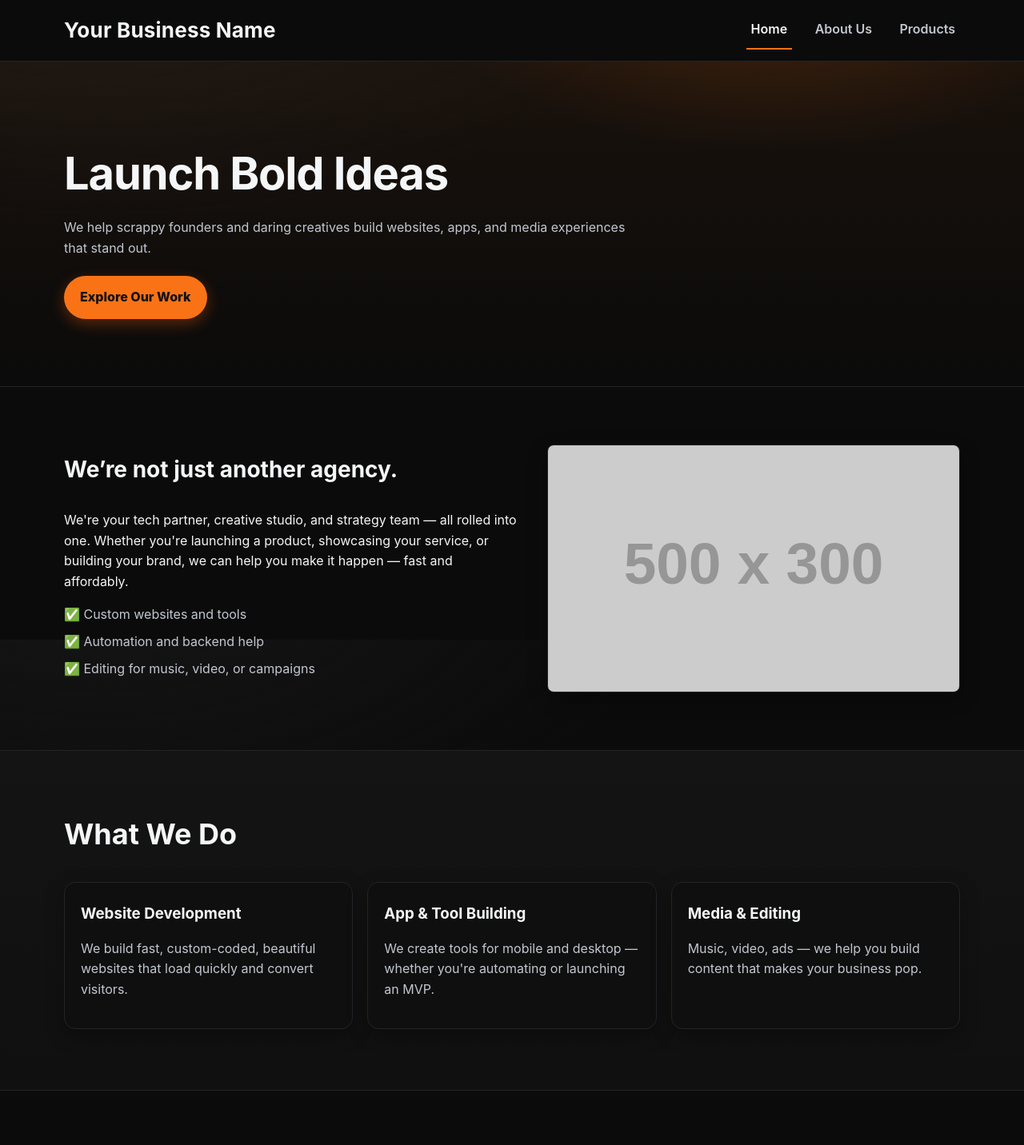
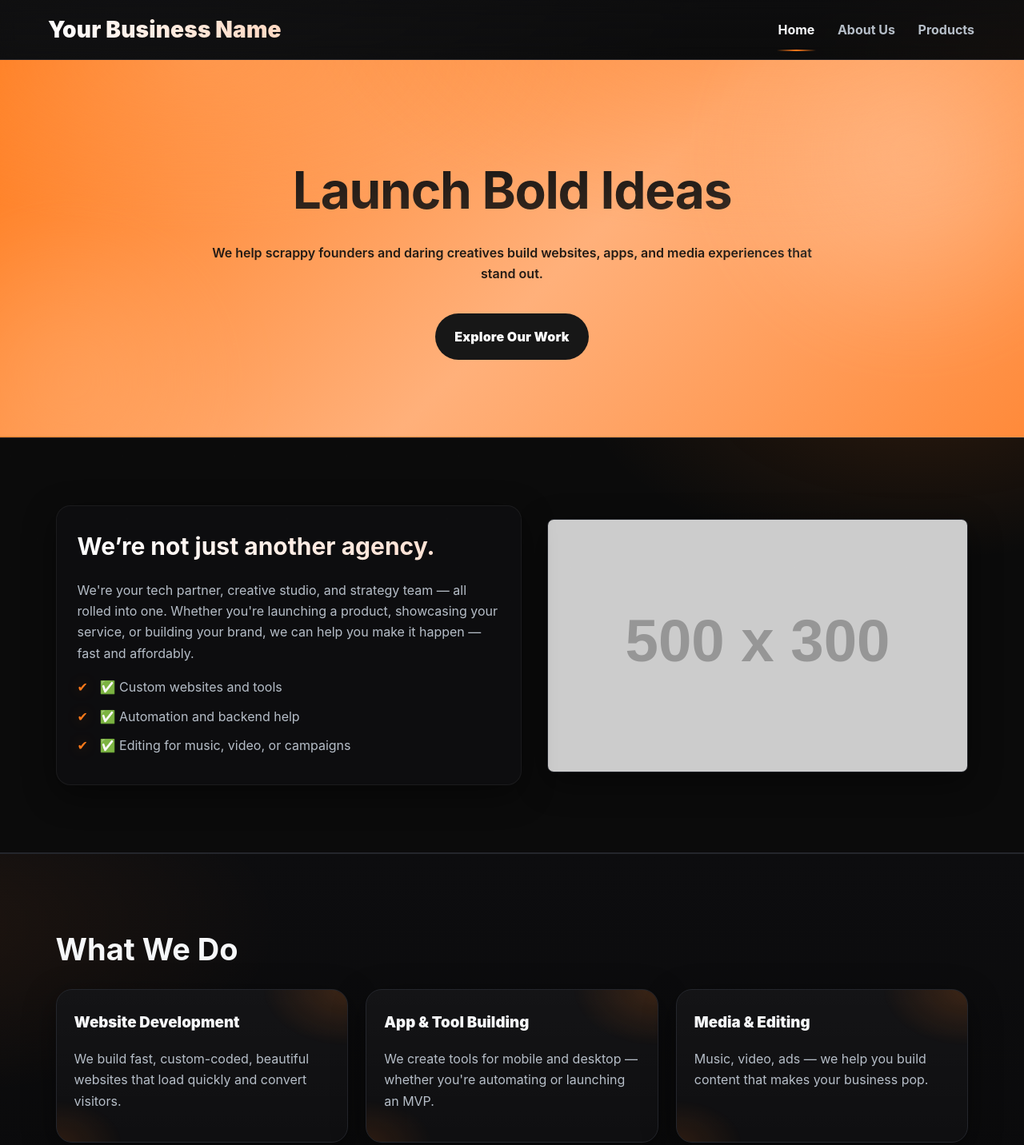
Before and after one commit to will292929/test2, a plain HTML site: page index.html in a window 1280 px wide. Shown: the top 1432 px of the page at 80% size. Drawn offline with Linux system fonts and the light colour scheme; placeholder pictures from the web are drawn by us.

Commit message:
Update style.css

```diff
--- a/style/style.css
+++ b/style/style.css
@@ -1,260 +1,347 @@
 /* =========================================================
-   Vanguard Orange/Black Theme — style.css
-   Opinionated: crisp contrast, roomy spacing, zero fluff.
-   ---------------------------------------------------------
-   Color system
-   --bg........ page background (near-black)
-   --surface... section/card surfaces
-   --text...... primary text
-   --muted..... secondary text
-   --brand..... primary brand orange
-   --brand-600. hover orange
-   --brand-700. pressed/or focus ring tint
-   --border.... subtle lines
+   2025 Ornate Orange/Black Theme — drop-in for your HTML
+   Keeps your class names. Adds glass, gradients, grain,
+   glowing accents, and refined motion.
    ======================================================= */
 
-:root {
-  --bg: #0b0b0b;
-  --surface: #141414;
-  --text: #f5f6f7;
-  --muted: #c2c7cf;
-  --brand: #f97316;    /* orange 500 */
-  --brand-600: #ea580c;/* orange 600 */
-  --brand-700: #c2410c;/* orange 700 */
-  --border: #222428;
-  --radius: 14px;
-  --shadow-1: 0 8px 24px rgba(0,0,0,.3);
-  --shadow-2: 0 14px 40px rgba(0,0,0,.45);
+/* ---------- Design Tokens ---------- */
+:root{
+  --bg: #0b0b0b;               /* page background */
+  --panel: #0f0f11;            /* deep panel */
+  --glass: rgba(18,18,20,.55); /* glass surface */
+  --text: #f6f7f9;
+  --muted: #b6bec8;
+  --brand: #ff7a1a;            /* vibrant orange */
+  --brand-600: #f4680a;
+  --brand-700: #d15406;
+  --brand-900: #6a2b01;
+  --line: #24262c;             /* hairline stroke */
+  --radius: 18px;
+  --ring: 0 0 0 4px rgba(255,122,26,.22);
+  --shadow-1: 0 12px 40px rgba(0,0,0,.45);
+  --shadow-2: 0 28px 80px rgba(0,0,0,.55);
+  --blur: blur(10px);
 }
 
-/* Base reset */
-* { box-sizing: border-box; }
-html, body { height: 100%; }
-body {
-  margin: 0;
-  font: 16px/1.6 Inter, ui-sans-serif, system-ui, -apple-system, Segoe UI, Roboto, "Helvetica Neue", Arial, "Apple Color Emoji","Segoe UI Emoji";
-  color: var(--text);
-  background: radial-gradient(1200px 600px at 10% -10%, #161616 0%, transparent 60%), var(--bg);
-  -webkit-font-smoothing: antialiased;
-  -moz-osx-font-smoothing: grayscale;
+/* ---------- Base ---------- */
+*{ box-sizing: border-box; }
+html, body{ height:100%; }
+body{
+  margin:0;
+  font:16px/1.65 Inter, ui-sans-serif, system-ui, -apple-system, Segoe UI, Roboto, Arial;
+  color:var(--text);
+  background:
+    radial-gradient(1200px 600px at 15% -10%, #151517 0%, transparent 60%),
+    radial-gradient(900px 420px at 120% 10%, rgba(255,122,26,.08), transparent 60%),
+    var(--bg);
+  -webkit-font-smoothing:antialiased;
+  -moz-osx-font-smoothing:grayscale;
 }
 
-img { max-width: 100%; display: block; }
-a { color: var(--brand); text-decoration: none; }
-a:hover { text-decoration: underline; }
-
-/* Layout utilities */
-.container {
-  width: min(1120px, 92%);
-  margin: 0 auto;
-}
-.section-pad { padding: 72px 0; }
-@media (max-width: 768px) {
-  .section-pad { padding: 56px 0; }
+/* Subtle grain overlay (no image) */
+body::after{
+  content:"";
+  position:fixed; inset:-1px;
+  pointer-events:none;
+  background:
+    radial-gradient(1px 1px at 10% 8%, rgba(255,255,255,.07) 1px, transparent 1px),
+    radial-gradient(1px 1px at 30% 22%, rgba(255,255,255,.06) 1px, transparent 1px),
+    radial-gradient(1px 1px at 55% 18%, rgba(255,255,255,.05) 1px, transparent 1px),
+    radial-gradient(1px 1px at 80% 25%, rgba(255,255,255,.06) 1px, transparent 1px);
+  background-size: 140px 140px, 160px 160px, 180px 180px, 200px 200px;
+  mix-blend-mode: soft-light;
+  opacity:.35;
 }
 
-/* Header */
-.site-header {
-  position: sticky;
-  top: 0;
-  z-index: 50;
-  background: rgba(12,12,12,.9);
-  backdrop-filter: blur(8px);
-  border-bottom: 1px solid var(--border);
+/* Links */
+a{ color: var(--brand); text-decoration: none; }
+a:hover{ text-decoration: underline; }
+img{ max-width: 100%; display:block; }
+
+/* Containers */
+.container{ width:min(1160px, 92%); margin:0 auto; }
+
+/* ---------- Header (glass + neon underline) ---------- */
+.site-header{
+  position:sticky; top:0; z-index:100;
+  backdrop-filter: var(--blur);
+  background: linear-gradient(180deg, rgba(15,15,16,.65), rgba(15,15,16,.35));
+  border-bottom:1px solid var(--line);
 }
-.header-flex {
-  display: grid;
-  grid-template-columns: 1fr auto;
-  align-items: center;
-  gap: 16px;
-  padding: 14px 0;
+.header-flex{
+  display:grid; grid-template-columns:1fr auto; gap:20px; align-items:center;
+  padding:14px 0;
 }
-.logo {
-  margin: 0;
-  font-size: clamp(20px, 2.2vw, 26px);
+.logo{
+  margin:0;
+  font-weight: 900;
   letter-spacing: .2px;
+  font-size: clamp(22px, 2.4vw, 28px);
+  background: linear-gradient(90deg, #fff, #ffd7bf 35%, #fff);
+  -webkit-background-clip: text; background-clip: text; color: transparent;
 }
-nav a {
-  display: inline-block;
-  margin-left: 18px;
-  padding: 10px 6px;
-  color: var(--muted);
-  font-weight: 600;
-  border-bottom: 2px solid transparent;
-  transition: color .18s ease, border-color .18s ease;
+.site-header nav a{
+  position:relative;
+  display:inline-block;
+  margin-left:20px; padding:10px 2px;
+  color:var(--muted); font-weight:700;
+  transition: color .2s ease;
 }
-nav a:hover { color: var(--text); border-color: #2a2a2a; }
-nav a.active {
-  color: var(--text);
-  border-color: var(--brand);
+.site-header nav a::after{
+  content:"";
+  position:absolute; left:0; right:0; bottom:-4px; height:2px;
+  background: linear-gradient(90deg, transparent, var(--brand), transparent);
+  transform: scaleX(0); transform-origin: 50% 100%;
+  transition: transform .25s ease;
+}
+.site-header nav a:hover{ color:var(--text); }
+.site-header nav a:hover::after{ transform: scaleX(1); }
+.site-header nav a.active{
+  color:var(--text);
+}
+.site-header nav a.active::after{
+  transform: scaleX(1);
 }
 
-/* Hero */
-.hero-section {
-  position: relative;
-  padding: 96px 0 84px;
-  background:
-    radial-gradient(700px 320px at 75% -20%, rgba(249,115,22,.18), transparent 60%),
-    linear-gradient(180deg, rgba(249,115,22,.06), rgba(0,0,0,0));
-  border-bottom: 1px solid var(--border);
+/* ---------- Layout Helpers ---------- */
+.two-column{
+  display:grid; gap: 2rem;
+  grid-template-columns: 1.05fr .95fr;
+  align-items:center;
 }
-.hero-section h2 {
-  margin: 0 0 10px;
-  font-size: clamp(34px, 4.6vw, 56px);
-  letter-spacing: -0.02em;
+@media (max-width: 980px){
+  .two-column{ grid-template-columns: 1fr; }
 }
-.hero-section p {
-  color: var(--muted);
-  max-width: 720px;
-  margin: 0 0 22px;
-}
-.btn-primary,
-.btn-secondary {
-  display: inline-block;
-  padding: 12px 18px;
-  font-weight: 800;
+
+/* ---------- Buttons (conic border, glow) ---------- */
+.btn-primary, .btn-secondary{
+  position:relative;
+  display:inline-block;
+  font-weight:900; letter-spacing:.2px;
+  padding:14px 22px;
   border-radius: 999px;
   border: 2px solid transparent;
-  text-decoration: none;
-  transition: transform .06s ease, box-shadow .2s ease, background-color .18s ease, border-color .18s ease;
+  transition: transform .08s ease, box-shadow .25s ease, background-color .2s ease, border-color .2s ease;
+  text-decoration:none;
 }
-.btn-primary {
-  background: var(--brand);
-  color: #111;
-  box-shadow: 0 6px 18px rgba(234,88,12,.35);
+.btn-primary{
+  background: linear-gradient(180deg, var(--brand), #ff8e3a);
+  color:#141414;
+  box-shadow: 0 8px 26px rgba(255,122,26,.35);
 }
-.btn-primary:hover { background: var(--brand-600); transform: translateY(-1px); }
-.btn-primary:active { transform: translateY(0); }
-.btn-primary:focus-visible { outline: 3px solid var(--brand-700); outline-offset: 3px; }
+.btn-primary:hover{ transform: translateY(-1px); box-shadow: 0 14px 36px rgba(255,122,26,.45); }
+.btn-primary:active{ transform: translateY(0); }
+.btn-primary:focus-visible{ outline:none; box-shadow: var(--ring); }
 
-.btn-secondary {
-  background: transparent;
+.btn-secondary{
+  background: rgba(255,255,255,.02);
   color: var(--text);
-  border-color: var(--brand);
+  border-color: transparent;
 }
-.btn-secondary:hover {
-  background: rgba(249,115,22,.14);
-  border-color: var(--brand-600);
+.btn-secondary::before{
+  content:"";
+  position:absolute; inset: -2px;
+  border-radius: inherit;
+  background:
+    conic-gradient(from 180deg at 50% 50%, transparent, rgba(255,122,26,.6), transparent 40%);
+  filter: blur(6px);
+  opacity:.6; z-index:-1;
+}
+.btn-secondary:hover{
+  background: rgba(255,122,26,.12);
 }
 
-/* Intro */
-.intro-section { padding: 72px 0; }
-.two-column {
-  display: grid;
-  grid-template-columns: 1.05fr .95fr;
-  gap: 34px;
-  align-items: center;
+/* ---------- Hero (mesh gradient + floating orbs) ---------- */
+.hero-section{
+  position: relative;
+  text-align: center;
+  padding: 110px 20px 96px;
+  color: #0e0e0e;
+  background:
+    radial-gradient(950px 450px at 75% -10%, rgba(255,122,26,.35), transparent 60%),
+    radial-gradient(800px 360px at 20% 0%, rgba(255,178,122,.35), transparent 60%),
+    linear-gradient(135deg, #ff7a1a, #ffb07a 55%, #ff8a3a);
+  border-bottom: 1px solid rgba(255,122,26,.25);
+  overflow: hidden;
 }
-.intro-section h3 {
-  margin-top: 0;
-  font-size: clamp(22px, 2.4vw, 28px);
+.hero-section::before,
+.hero-section::after{
+  content:"";
+  position:absolute; border-radius: 50%;
+  filter: blur(40px); opacity:.35; pointer-events:none;
 }
-.intro-section ul {
-  list-style: none;
-  padding: 0;
-  margin: 14px 0 0;
+.hero-section::before{
+  width: 520px; height: 520px; right: -120px; top: -140px;
+  background: radial-gradient(closest-side, rgba(255,255,255,.65), rgba(255,255,255,0));
 }
-.intro-section li {
-  margin: 8px 0;
-  color: var(--muted);
+.hero-section::after{
+  width: 420px; height: 420px; left: -120px; bottom: -140px;
+  background: radial-gradient(closest-side, rgba(255,180,120,.9), rgba(255,180,120,0));
 }
-.intro-section li::marker { color: var(--brand); }
-.intro-section img {
+.hero-section h2{
+  margin:0 0 12px;
+  font-size: clamp(36px, 5vw, 64px);
+  letter-spacing: -0.02em;
+  background: linear-gradient(180deg, #151515, #3b2a1e);
+  -webkit-background-clip:text; background-clip:text; color:transparent;
+}
+.hero-section p{
+  max-width: 760px; margin: 0 auto 26px; color: #231b15; font-weight: 600;
+}
+.hero-section .btn-primary{ margin-top: 10px; background: #171717; color: #fff; box-shadow: none; }
+.hero-section .btn-primary:hover{ background: #222; }
+
+/* ---------- Intro (glass card over dark) ---------- */
+.intro-section{
+  position: relative;
+  background:
+    radial-gradient(700px 340px at 90% -10%, rgba(255,122,26,.12), transparent 60%),
+    var(--bg);
+  padding: 84px 20px;
+  border-top:1px solid var(--line);
+  border-bottom:1px solid var(--line);
+}
+.intro-section .two-column > div:first-child{
+  background: var(--glass);
+  backdrop-filter: var(--blur);
+  border: 1px solid rgba(255,255,255,.06);
   border-radius: var(--radius);
-  border: 1px solid var(--border);
+  padding: 26px;
+  box-shadow: var(--shadow-1);
+}
+.intro-section h3{
+  margin: 0 0 8px;
+  font-size: clamp(24px, 2.6vw, 30px);
+  background: linear-gradient(90deg, #fff, #ffdccc);
+  -webkit-background-clip:text; background-clip:text; color:transparent;
+}
+.intro-section p, .intro-section li{ color: var(--muted); }
+.intro-section ul{ list-style: none; padding:0; margin:14px 0 0; }
+.intro-section li{
+  margin:10px 0; position: relative; padding-left: 28px;
+}
+.intro-section li::before{
+  content: "✔";
+  position:absolute; left:0; top:0; color: var(--brand);
+  text-shadow: 0 0 16px rgba(255,122,26,.35);
+}
+.intro-section img{
+  border-radius: var(--radius);
+  border: 1px solid var(--line);
   box-shadow: var(--shadow-1);
 }
 
-/* Features */
-.features-section {
-  background: linear-gradient(180deg, var(--surface), #101010);
-  border-top: 1px solid var(--border);
-  border-bottom: 1px solid var(--border);
-  padding: 76px 0;
+/* ---------- Features (ornate cards) ---------- */
+.features-section{
+  background:
+    radial-gradient(800px 360px at -10% 20%, rgba(255,122,26,.08), transparent 60%),
+    linear-gradient(180deg, #0d0d0f, #0a0a0b);
+  padding: 88px 20px;
+  border-top:1px solid var(--line);
+  border-bottom:1px solid var(--line);
 }
-.features-section h2,
-.testimonials-section h2,
-.cta-section h2 {
-  margin-top: 0;
-  font-size: clamp(26px, 3vw, 36px);
+.features-section h2{
+  margin: 0 0 18px;
+  font-size: clamp(28px, 3.2vw, 38px);
 }
-.grid {
-  margin-top: 18px;
+.features-section .grid{
   display: grid;
   grid-template-columns: repeat(3, 1fr);
-  gap: 18px;
+  gap: 22px;
 }
-.card {
-  background: #0f0f0f;
-  border: 1px solid var(--border);
+.features-section .card{
+  position: relative;
+  overflow: hidden;
+  border-radius: calc(var(--radius) + 2px);
+  padding: 22px;
+  color: var(--text);
+  background:
+    linear-gradient(180deg, rgba(255,255,255,.02), rgba(255,255,255,0)),
+    var(--panel);
+  border: 1px solid var(--line);
+  box-shadow: var(--shadow-1);
+  transition: transform .16s ease, box-shadow .25s ease, border-color .25s ease;
+}
+.features-section .card::before{
+  /* ornate corner glow */
+  content:"";
+  position:absolute; inset: -1px;
+  background:
+    radial-gradient(180px 120px at 100% 0%, rgba(255,122,26,.25), transparent 60%),
+    radial-gradient(140px 90px at 0% 100%, rgba(255,122,26,.18), transparent 60%);
+  pointer-events:none;
+  opacity:.7;
+}
+.features-section .card:hover{
+  transform: translateY(-4px);
+  box-shadow: var(--shadow-2);
+  border-color: rgba(255,255,255,.08);
+}
+.features-section .card h3{ margin: 4px 0 8px; font-weight: 900; }
+.features-section .card p{ color: var(--muted); }
+
+/* ---------- Testimonials (pull-quote frame) ---------- */
+.testimonials-section{
+  padding: 84px 20px; text-align:center;
+  background:
+    radial-gradient(900px 380px at 110% -10%, rgba(255,122,26,.10), transparent 60%),
+    var(--bg);
+  border-top:1px solid var(--line);
+  border-bottom:1px solid var(--line);
+}
+.testimonial{
+  margin:20px auto; max-width:760px;
+  position:relative;
+  background: linear-gradient(180deg, rgba(255,255,255,.02), rgba(255,255,255,.01));
+  border: 1px solid var(--line);
   border-radius: var(--radius);
-  padding: 20px;
+  padding: 26px 26px 22px;
   box-shadow: var(--shadow-1);
-  transition: transform .12s ease, box-shadow .2s ease, border-color .18s ease;
 }
-.card:hover {
-  transform: translateY(-3px);
-  box-shadow: var(--shadow-2);
-  border-color: #2b2b2b;
+.testimonial::before{
+  content: "“";
+  position:absolute; left: 16px; top: -14px;
+  font-size: 80px; line-height: 1; color: rgba(255,122,26,.6);
+  filter: drop-shadow(0 6px 18px rgba(255,122,26,.35));
 }
-.card h3 { margin: 4px 0 6px; }
-.card p { color: var(--muted); }
+.client-name{ font-weight:800; margin-top: 12px; color: var(--muted); }
 
-/* Testimonials */
-.testimonials-section { padding: 72px 0; }
-.testimonial {
-  background: #0f0f0f;
-  border: 1px solid var(--border);
-  border-radius: var(--radius);
-  padding: 22px;
-  margin-top: 18px;
+/* ---------- CTA (spotlight + framed button) ---------- */
+.cta-section{
+  position: relative;
+  text-align:center;
+  padding: 96px 20px;
+  background:
+    radial-gradient(1000px 480px at 50% -20%, rgba(255,122,26,.18), transparent 60%),
+    #0a0a0b;
+  border-top:1px solid var(--line);
 }
-.testimonial p { margin: 0 0 6px; }
-.client-name { color: var(--muted); }
+.cta-section h2{ margin: 0 0 10px; font-size: clamp(28px, 3.2vw, 38px); }
+.cta-section p{ color: var(--muted); }
+.cta-section .btn-secondary{ margin-top: 14px; }
 
-/* CTA */
-.cta-section {
-  padding: 84px 0;
-  background:
-    linear-gradient(180deg, rgba(249,115,22,.08), rgba(249,115,22,.02)),
-    #0b0b0b;
-  text-align: center;
-  border-top: 1px solid var(--border);
+/* ---------- Footer ---------- */
+.site-footer{
+  background: #080809;
+  color: #cfd5dc;
+  padding: 32px 20px 40px;
+  text-align:center;
+  font-size: .92em;
+  border-top: 1px solid var(--line);
 }
-.cta-section p { color: var(--muted); }
-.cta-section .btn-secondary { margin-top: 8px; }
+.site-footer small{ color: #9aa3ad; }
 
-/* Footer */
-.site-footer {
-  border-top: 1px solid var(--border);
-  background: #0a0a0a;
-  color: #cbd0d6;
-  padding: 28px 0 38px;
-  text-align: center;
+/* ---------- Responsive Grids ---------- */
+@media (max-width: 1020px){
+  .features-section .grid{ grid-template-columns: repeat(2, 1fr); }
 }
-.site-footer small { color: #9aa3ad; }
-
-/* Accent helpers */
-.hr-accent {
-  width: 100%;
-  height: 2px;
-  background:
-    linear-gradient(90deg, transparent, var(--brand), transparent);
-  border: 0;
-  margin: 24px 0;
+@media (max-width: 640px){
+  .features-section .grid{ grid-template-columns: 1fr; }
+  .site-header nav a{ margin-left:14px; }
 }
 
-/* Responsive */
-@media (max-width: 980px) {
-  .grid { grid-template-columns: repeat(2, 1fr); }
-  .two-column { grid-template-columns: 1fr; }
+/* ---------- Motion Sensitivity ---------- */
+@media (prefers-reduced-motion: reduce){
+  *{ transition:none !important; animation:none !important; }
+  .site-header nav a::after{ transition:none !important; }
 }
-@media (max-width: 640px) {
-  nav a { margin-left: 12px; }
-  .grid { grid-template-columns: 1fr; }
-}
-
-/* Motion sensitivity */
-@media (prefers-reduced-motion: reduce) {
-  * { transition: none !important; animation: none !important; }
-}
```
